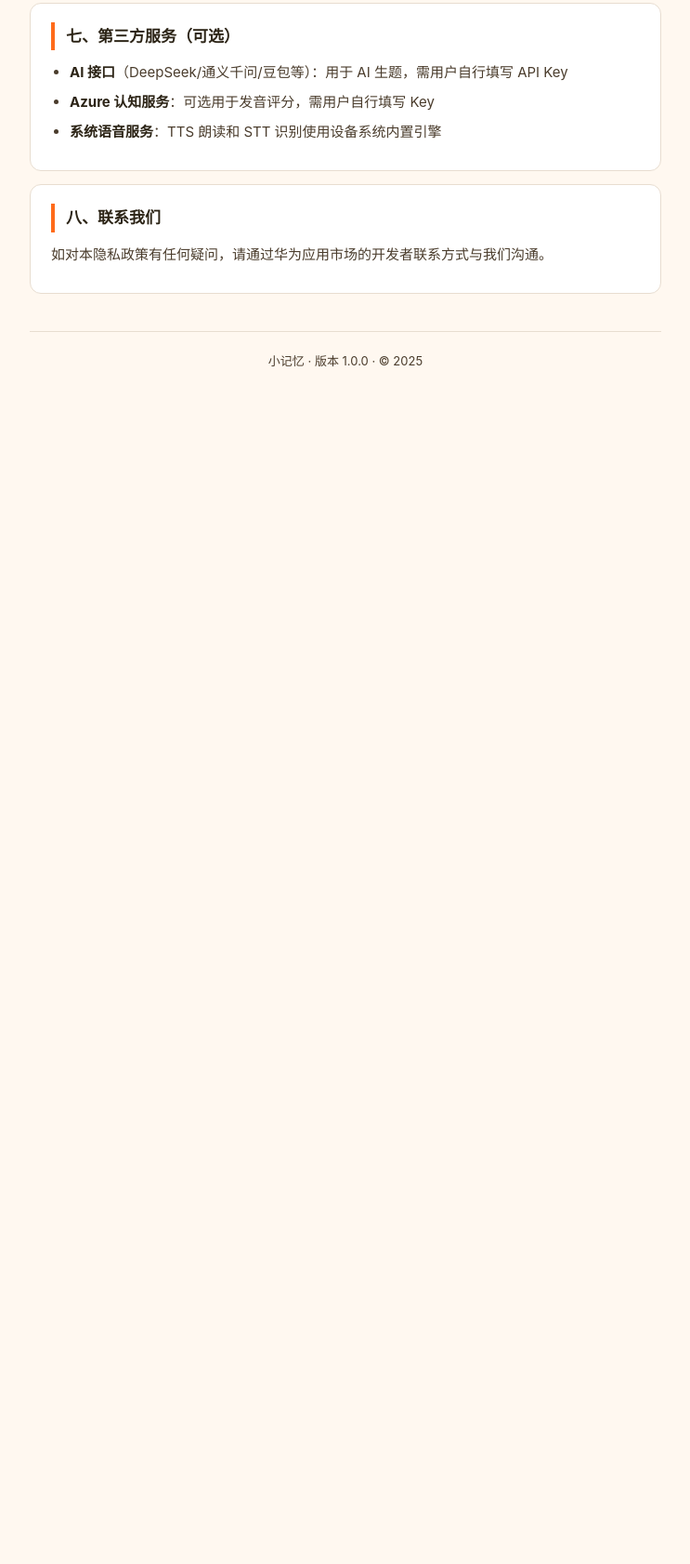
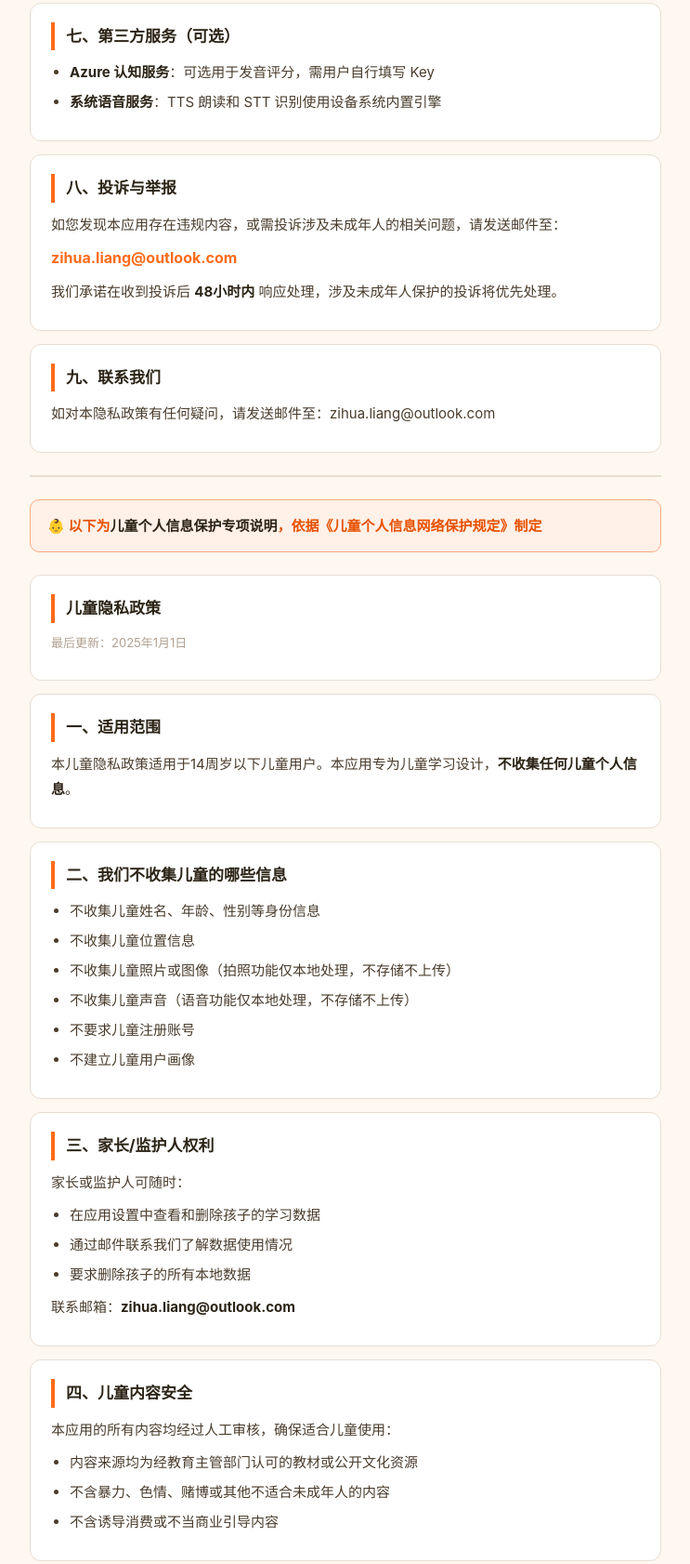
Before and after one commit to liangzihua/kids-memory-privacy, a plain HTML site: page index.html in a window 1280 px wide. Shown: the part 1570-3252 px from the top of the page at 93% size, without its empty margins (268-1011 px from the left). Before the commit the page ends 2042 px from the top, so only its background shows below. Drawn offline with Linux system fonts and the light colour scheme.

Commit message:
feat: 新增儿童专项隐私政策和举报渠道

```diff
--- a/index.html
+++ b/index.html
@@ -89,19 +89,83 @@
 <div class="section">
   <h2>七、第三方服务（可选）</h2>
   <ul>
-    <li><strong>AI 接口</strong>（DeepSeek/通义千问/豆包等）：用于 AI 生题，需用户自行填写 API Key</li>
     <li><strong>Azure 认知服务</strong>：可选用于发音评分，需用户自行填写 Key</li>
     <li><strong>系统语音服务</strong>：TTS 朗读和 STT 识别使用设备系统内置引擎</li>
   </ul>
 </div>
 
 <div class="section">
-  <h2>八、联系我们</h2>
-  <p>如对本隐私政策有任何疑问，请通过华为应用市场的开发者联系方式与我们沟通。</p>
+  <h2>八、投诉与举报</h2>
+  <p>如您发现本应用存在违规内容，或需投诉涉及未成年人的相关问题，请发送邮件至：</p>
+  <p style="font-size:16px;font-weight:700;color:#FF6B1A;margin:8px 0">zihua.liang@outlook.com</p>
+  <p>我们承诺在收到投诉后 <strong>48小时内</strong> 响应处理，涉及未成年人保护的投诉将优先处理。</p>
+</div>
+
+<div class="section">
+  <h2>九、联系我们</h2>
+  <p>如对本隐私政策有任何疑问，请发送邮件至：zihua.liang@outlook.com</p>
+</div>
+
+<hr style="border:none;border-top:2px solid #E8DDD0;margin:24px 0">
+
+<!-- 儿童专项隐私政策 -->
+<div class="highlight" style="background:#FFF0E8;border-color:#FFAA80">
+  👶 以下为<strong>儿童个人信息保护专项说明</strong>，依据《儿童个人信息网络保护规定》制定
+</div>
+
+<div class="section">
+  <h2>儿童隐私政策</h2>
+  <p style="font-size:13px;color:#B0A090">最后更新：2025年1月1日</p>
+</div>
+
+<div class="section">
+  <h2>一、适用范围</h2>
+  <p>本儿童隐私政策适用于14周岁以下儿童用户。本应用专为儿童学习设计，<strong>不收集任何儿童个人信息</strong>。</p>
+</div>
+
+<div class="section">
+  <h2>二、我们不收集儿童的哪些信息</h2>
+  <ul>
+    <li>不收集儿童姓名、年龄、性别等身份信息</li>
+    <li>不收集儿童位置信息</li>
+    <li>不收集儿童照片或图像（拍照功能仅本地处理，不存储不上传）</li>
+    <li>不收集儿童声音（语音功能仅本地处理，不存储不上传）</li>
+    <li>不要求儿童注册账号</li>
+    <li>不建立儿童用户画像</li>
+  </ul>
+</div>
+
+<div class="section">
+  <h2>三、家长/监护人权利</h2>
+  <p>家长或监护人可随时：</p>
+  <ul>
+    <li>在应用设置中查看和删除孩子的学习数据</li>
+    <li>通过邮件联系我们了解数据使用情况</li>
+    <li>要求删除孩子的所有本地数据</li>
+  </ul>
+  <p>联系邮箱：<strong>zihua.liang@outlook.com</strong></p>
+</div>
+
+<div class="section">
+  <h2>四、儿童内容安全</h2>
+  <p>本应用的所有内容均经过人工审核，确保适合儿童使用：</p>
+  <ul>
+    <li>内容来源均为经教育主管部门认可的教材或公开文化资源</li>
+    <li>不含暴力、色情、赌博或其他不适合未成年人的内容</li>
+    <li>不含诱导消费或不当商业引导内容</li>
+  </ul>
+</div>
+
+<div class="section">
+  <h2>五、儿童相关投诉</h2>
+  <p>如发现任何涉及儿童的问题，请立即联系我们：</p>
+  <p style="font-size:16px;font-weight:700;color:#FF6B1A;margin:8px 0">zihua.liang@outlook.com</p>
+  <p>涉及未成年人安全的投诉将在 <strong>24小时内</strong> 优先处理。</p>
 </div>
 
 <footer>
-  <p>小记忆 · 版本 1.0.0 · © 2025</p>
+  <p>小记忆 · 版本 1.1.0 · © 2025</p>
+  <p style="margin-top:8px">隐私政策 | 儿童隐私政策</p>
 </footer>
 </body>
 </html>
```
